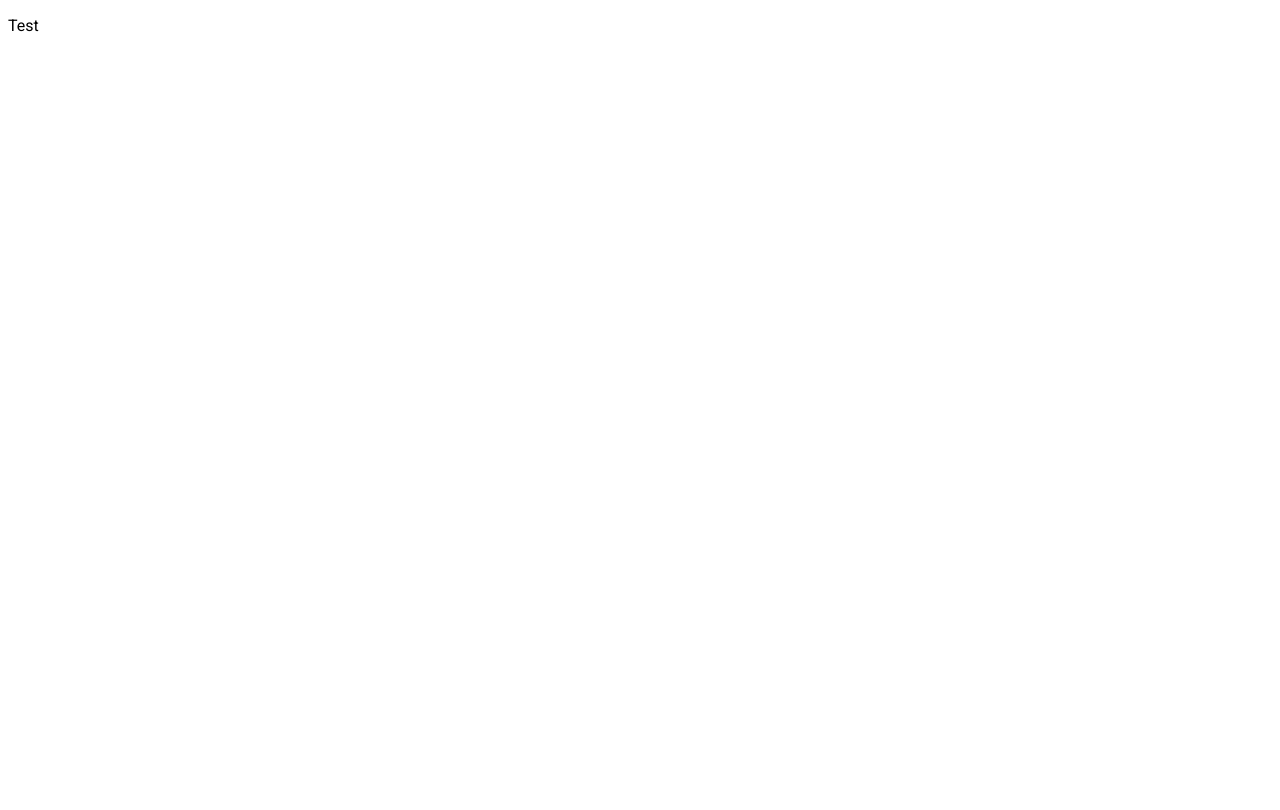
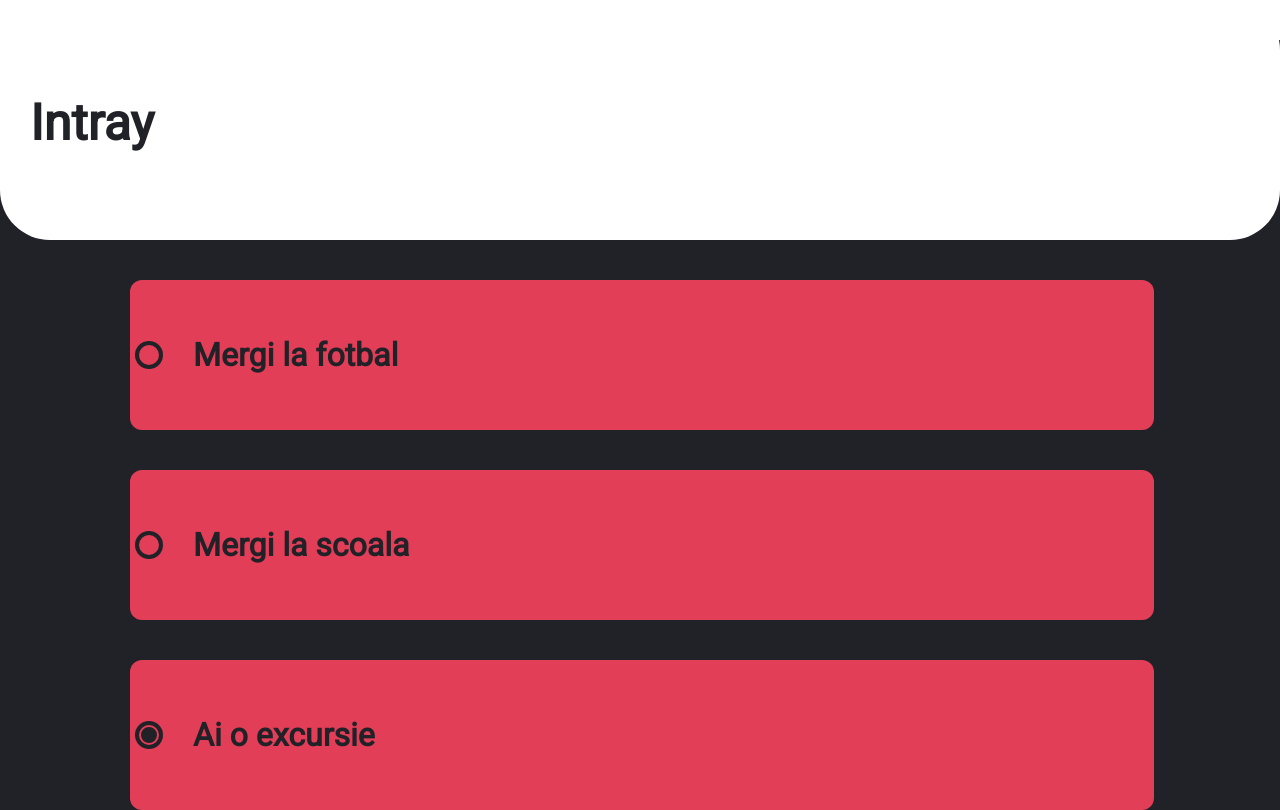
Before and after one commit to zamfir231/TodoApp, a React (Create React App) app: page / in a window 1280 px wide. Built offline with nearby package versions, Linux system fonts and the light colour scheme.

Commit message:
tasks added

```diff
--- a/src/App.js
+++ b/src/App.js
@@ -1,7 +1,39 @@
+import Header from './components/header/Header'
+import Tasks from './components/Tasks'
+import { useState } from 'react'
+
 const App = () => {
+  const [tasks, setTasks] = useState([
+    {
+      text: 'Mergi la fotbal',
+      description: 'La ora 16:00',
+      done: false,
+      date: '27',
+      day: 'Monday',
+      Month: 'Sept',
+    },
+    {
+      text: 'Mergi la scoala',
+      description: 'La ora 18:30',
+      done: false,
+      date: '30',
+      day: 'Thursday',
+      Month: 'Sept',
+    },
+    {
+      text: 'Ai o excursie',
+      description: 'La ora 11:25',
+      done: true,
+      date: '5',
+      day: 'Tuesday',
+      Month: 'Oct',
+    }
+  ])
+
   return (
     <div>
-      <p>Test</p>
+      <Header />
+      <Tasks tasks={ tasks } />
     </div>
   )
 }
--- /dev/null
+++ b/src/components/RadioButton.js
@@ -0,0 +1,40 @@
+import { useState } from 'react'
+
+const RadioButton = ({insideColor, borderColor, width, done}) => {
+    const [checked, setChecked] = useState(done);
+
+    return (
+        <span
+            onClick={() => setChecked(!checked)}
+            style ={{
+                borderRadius: '50%',
+                marginLeft: '5px',
+                border: '4px',
+                display: 'flex',
+                alignItems: 'center',
+                justifyContent: 'center',
+                width: `${width}px`,
+                height: `${width}px`,
+                borderStyle: 'solid',
+                borderColor: borderColor,
+                backgroundColor: insideColor,
+            }}
+        >
+
+            {checked && <span
+                style={{
+                    borderRadius: '50%',
+                    border: 'none',
+                    width: `${width - 10}px`,
+                    height: `${width - 10}px`,
+                    display: 'inline',
+                    borderStyle: 'solid',
+                   backgroundColor: borderColor,
+                }}
+            >
+            </span> }
+        </span>
+    )
+}
+
+export default RadioButton
--- /dev/null
+++ b/src/components/Task.js
@@ -0,0 +1,12 @@
+import RadioButton from "./RadioButton";
+
+const Task = ({ text, done }) => {
+    return (
+        <div className='task'>
+            <RadioButton done={done} insideColor='#E33E57' borderColor='#212128' width='20' />
+            <h1 style={{marginLeft: '30px',}}>{text}</h1>
+        </div>
+    )
+}
+
+export default Task;
--- a/src/components/Tasks.js
+++ b/src/components/Tasks.js
@@ -0,0 +1,17 @@
+import Task from './Task'
+
+const Tasks = ({ tasks }) => {
+    return (
+        <>
+            {tasks.map((task, id) => (
+                <Task
+                    text={ task.text }
+                    done={ task.done }
+                    key={id}
+                />
+            ))}
+        </>
+    )
+}
+
+export default Tasks
--- /dev/null
+++ b/src/components/header/Header.js
@@ -0,0 +1,13 @@
+const Header = () => {
+    return (
+        <header>
+            <div className='header'>
+                <div className='complete-header'>
+                </div>
+                <h1 className='header-title'>Intray</h1>
+            </div>
+        </header>
+    )
+}
+
+export default Header
--- a/src/index.css
+++ b/src/index.css
@@ -1,5 +1,59 @@
 @import url('https://fonts.googleapis.com/css2?family=Roboto:wght@300;400&display=swap%27');
 
-p {
+* {
   font-family: 'Roboto';
 }
+
+body {
+  box-sizing: border-box;
+  margin: 0;
+  padding: 0;
+  background-color: #212128;
+}
+
+.header {
+  position: relative;
+  display: flex;
+  text-align: center;
+  justify-content: space-between;
+  top: 0;
+  width: 100%;
+  height: 30vh;
+  background-color: #FFF;
+  border-radius: 0 50px 50px 50px;
+}
+
+.complete-header {
+  position: absolute;
+  top: 0;
+  width: 100%;
+  background-color: #FFF;
+  height: 5vh;
+  z-index: -1;
+}
+
+.header-title {
+  font-size: 50px;
+  position: relative;
+  color: #212128;
+  top: 25%;
+  margin-left: 30px;
+}
+
+.task {
+  position: relative;
+  display: flex;
+  align-items: center;
+  width: 80%;
+  height: 150px;
+  margin: 40px 0 0 130px;
+  color: #212128;
+  background-color: #E33E57;
+  border-radius: 12px;
+}
+
+.isTaskDone {
+  width: 20px;
+  height: 20px;
+  background-color: #212128;
+}
```
Also changed, not shown: src/components/header/AddButton.js (added), src/components/header/Navbar.js (added), 1 other file (tests, documents, lock files or other folders).
